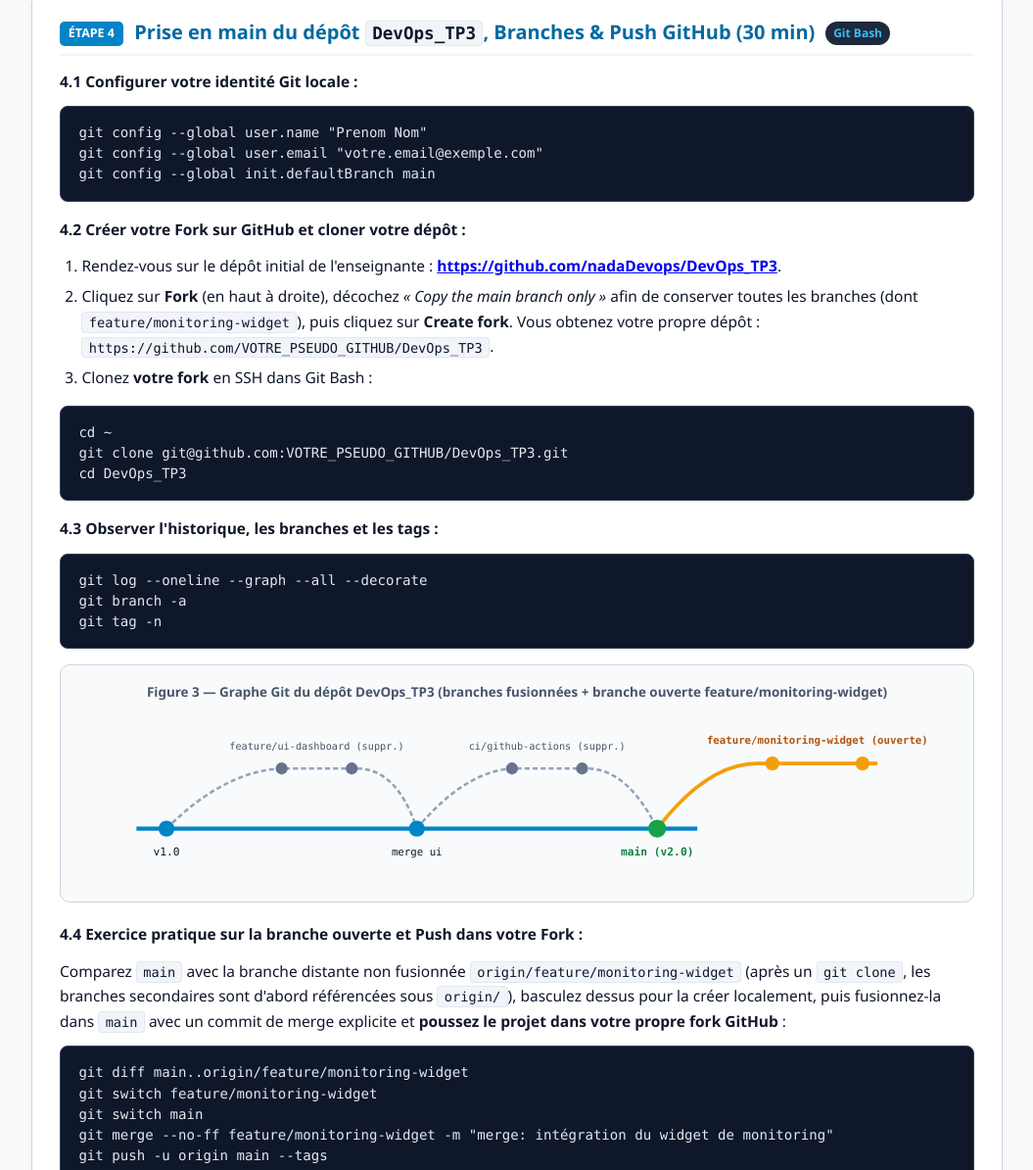
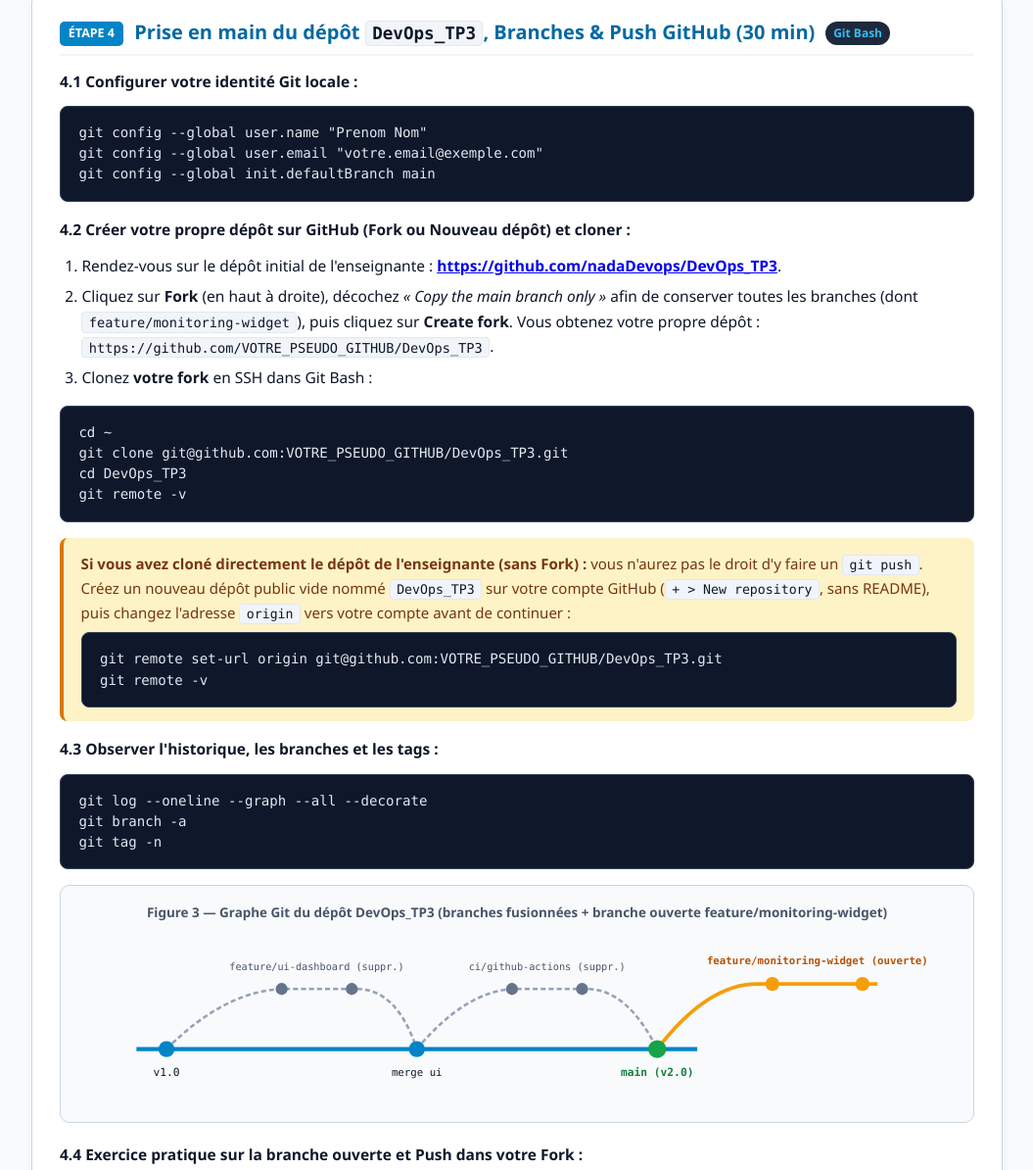
Before and after one commit to dalijaz/devops-tp3, a plain HTML site: page TP3_DevOps.html in a window 1280 px wide. Shown: the part 6799-7993 px from the top of the page at 98% size, without its empty margins (112-1167 px from the left). Drawn offline with Linux system fonts and the light colour scheme.

Commit message:
docs: ajout de git remote set-url origin pour pointer vers le dépôt personnel de l'étudiant

```diff
--- a/TP3_DevOps.html
+++ b/TP3_DevOps.html
@@ -752,7 +752,7 @@ cat ~/.ssh/authorized_keys</code></pre>
 git config --global user.email "votre.email@exemple.com"
 git config --global init.defaultBranch main</code></pre>
 
-      <p><strong>4.2 Créer votre Fork sur GitHub et cloner votre dépôt :</strong></p>
+      <p><strong>4.2 Créer votre propre dépôt sur GitHub (Fork ou Nouveau dépôt) et cloner :</strong></p>
       <ol>
         <li>Rendez-vous sur le dépôt initial de l'enseignante : <a href="https://github.com/nadaDevops/DevOps_TP3" target="_blank" rel="noopener"><strong>https://github.com/nadaDevops/DevOps_TP3</strong></a>.</li>
         <li>Cliquez sur <strong>Fork</strong> (en haut à droite), décochez <em>« Copy the main branch only »</em> afin de conserver toutes les branches (dont <code>feature/monitoring-widget</code>), puis cliquez sur <strong>Create fork</strong>. Vous obtenez votre propre dépôt : <code>https://github.com/VOTRE_PSEUDO_GITHUB/DevOps_TP3</code>.</li>
@@ -760,7 +760,13 @@ git config --global init.defaultBranch main</code></pre>
       </ol>
       <pre><code>cd ~
 git clone git@github.com:VOTRE_PSEUDO_GITHUB/DevOps_TP3.git
-cd DevOps_TP3</code></pre>
+cd DevOps_TP3
+git remote -v</code></pre>
+      <div class="callout callout-warn">
+        <strong>Si vous avez cloné directement le dépôt de l'enseignante (sans Fork) :</strong> vous n'aurez pas le droit d'y faire un <code>git push</code>. Créez un nouveau dépôt public vide nommé <code>DevOps_TP3</code> sur votre compte GitHub (<code>+ &gt; New repository</code>, sans README), puis changez l'adresse <code>origin</code> vers votre compte avant de continuer :
+        <pre style="margin-top:0.5rem; margin-bottom:0;"><code>git remote set-url origin git@github.com:VOTRE_PSEUDO_GITHUB/DevOps_TP3.git
+git remote -v</code></pre>
+      </div>
 
       <p><strong>4.3 Observer l'historique, les branches et les tags :</strong></p>
       <pre><code>git log --oneline --graph --all --decorate
@@ -810,7 +816,9 @@ git tag -n</code></pre>
 git switch feature/monitoring-widget
 git switch main
 git merge --no-ff feature/monitoring-widget -m "merge: intégration du widget de monitoring"
+git remote -v
 git push -u origin main --tags</code></pre>
+      <p style="font-size:0.9rem; color:#475569;"><em>Astuce :</em> vérifiez que <code>git remote -v</code> affiche bien <code>VOTRE_PSEUDO_GITHUB/DevOps_TP3.git</code> (et non <code>nadaDevops/DevOps_TP3.git</code>) avant d'exécuter <code>git push -u origin main --tags</code>.</p>
       <div class="callout callout-check">
         <strong>Vérification avant l'étape 5 :</strong> Actualisez <strong>votre fork</strong> sur GitHub (<code>https://github.com/VOTRE_PSEUDO_GITHUB/DevOps_TP3</code>) : les fichiers <code>index.html</code>, <code>style.css</code>, <code>README.md</code>, <code>.github/workflows/deploy.yml</code> ainsi que votre commit de fusion doivent impérativement être en ligne sur votre dépôt personnel avant de passer au clonage sur le VPS.
       </div>
```
